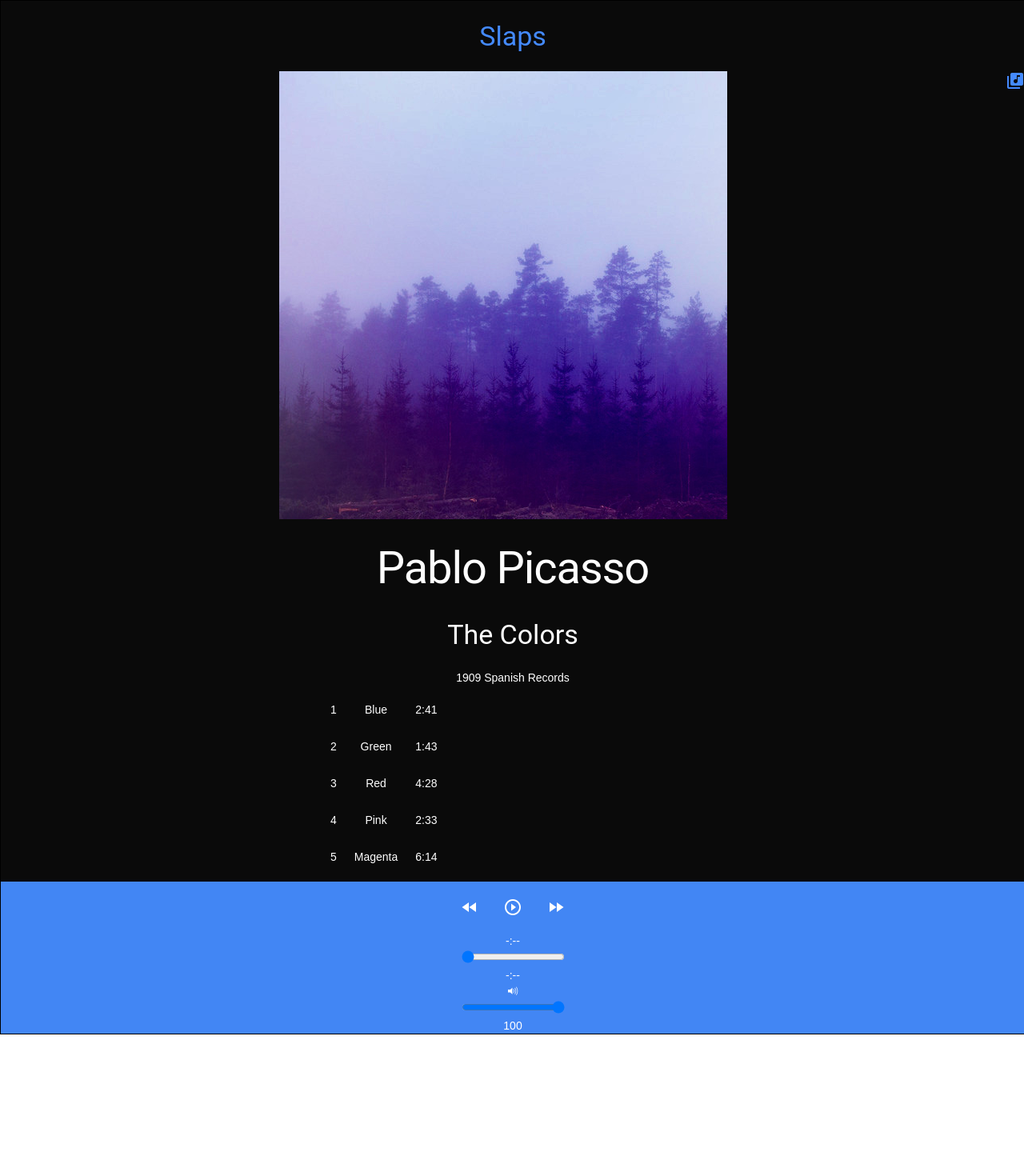
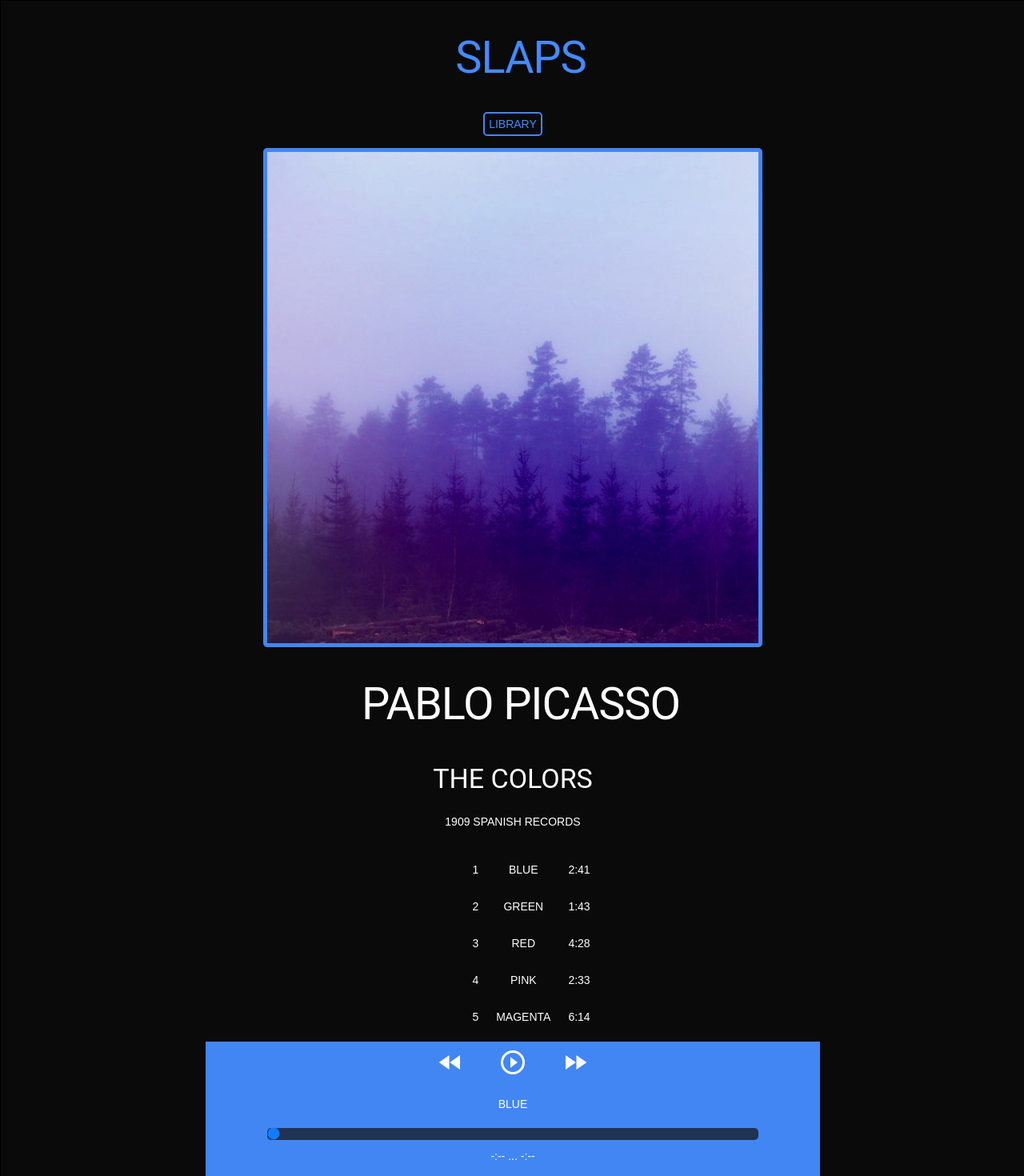
Before and after one commit to kaibrabo/slaps, a React (Create React App) app: page /album/the-colors in a window 1280 px wide. Shown: the top 1470 px of the page at 80% size. Before the commit the page ends 1293 px from the top, so only its background shows below. Built offline with nearby package versions, Linux system fonts and the light colour scheme.

Commit message:
UPDATE seekbar, css on all pages

```diff
--- a/src/App.css
+++ b/src/App.css
@@ -1,21 +1,36 @@
 .App {
     text-align: center;
     width: 100%;
+    margin: 0 auto;
     border: 1px solid black;
     color: white;
     background-color: rgb(10,10,10);
+    text-transform: uppercase;
 }
 
-div.container {
-    width: 960px;
+/*
+    Landing
+ */
+
+h1 {
+    width: 100%;
+    padding: 10px;
+}
+
+div.container,
+.library,
+.album {
+    max-width: 768px;
+    margin: 0 auto;
 }
 
 a {
     text-decoration: none;
 }
 
-section.landing-photo {
-
+.landing-photo img {
+    width: 100%;
+    max-width: 768px;
 }
 
 .home-button a {
@@ -24,19 +39,65 @@ section.landing-photo {
     float: left;
 }
 
-.library-button a {
-    float: right;
+.library-button {
+    margin: 20px auto;
 }
 
-table#song-list {
-    margin-left: 345px;
-    margin-right: auto;
+.library-button a {
+    border: 2px solid rgb(66, 134, 244);
+    border-radius: 5px;
+    padding: 5px;
+    float: center;
+}
+
+.selling-points {
+    padding: 0 20px;
+    margin: 0 auto;
+    display: flex;
+    flex-direction: row;
+    justify-content: space-around;
+    max-width: 768px;
+}
+
+.point {
+    padding: 0 10px;
+}
+
+/*
+    Library
+*/
+
+.album-item img,
+.album-cover-art {
+    border: 5px solid rgb(66, 134, 244);
+    border-radius: 5px;
+    width: 80%;
+}
+
+.album-details {
+    width: 100%;
+    margin: 20px auto;
+}
+
+/*
+    Album
+*/
+.artist {
+    width: 100%;
+}
+
+.song-list {
+    margin: 0 auto;
+    left: 60px;
     border-collapse: separate;
     border-spacing: 20px 15px;
 }
 
+.song:hover {
+    cursor: pointer;
+}
+
 tr.song:hover td.play-pause-number {
-    cursor: pointer;
     opacity: 100;
     transition: opacity 0.5s ease-out;
 }
@@ -53,6 +114,61 @@ div.player-bar-container {
     background-color: rgb(66, 134, 244);
 }
 
-section#buttons i {
-    margin: 20px 15px;
+.buttons i {
+    min-width: 48px;
+    min-height: 48px;
+    transform: scale(1.5);
+    margin: 20px 15px 0px 15px;
 }
+
+/* .seek-bar-control {
+    width: 100%;
+    display: flex;
+    flex-direction: row;
+    justify-content: space-around;
+} */
+
+.time-control .seek-bar {
+    margin: 20px auto 10px auto;
+    cursor: pointer;
+    width: 80%;
+    color: black;
+    -webkit-appearance: none;
+    height: 15px;
+    border-radius: 5px;
+    background: #111;
+    outline: none;
+    opacity: 0.7;
+    -webkit-transition: .2s;
+    transition: transform 0.2s ease-in-out;
+}
+
+.time-control .seek-bar:hover {
+    opacity: 1;
+}
+
+.volume-control {
+    margin: 20px auto;
+}
+
+.volume-control .seek-bar {
+    margin: 0 auto;
+    cursor: pointer;
+    -webkit-appearance: none;
+    width: 20%;
+    height: 15px;
+    border-radius: 5px;
+    background: #111;
+    outline: none;
+    opacity: 0.7;
+    -webkit-transition: .2s;
+    transition: opacity .2s;
+    transform: scale(0.8);
+    transition: transform 0.2s ease-in-out;
+}
+
+.volume-control .seek-bar:hover {
+    transition: transform 0.2s ease-in-out;
+    transform: scale(1.1);
+    opacity: 1;
+}
--- a/src/App.js
+++ b/src/App.js
@@ -13,15 +13,15 @@ class App extends Component {
                     <nav>
 						<Link to='/'>
 							<div className='home-button'>
-								<h3>
+								<h1>
 									Slaps
-								</h3>
+								</h1>
 							</div>
 						</Link>
 
 						<div className='library-button'>
 							<Link to='/library'>
-								<i className="material-icons">library_music</i>
+								Library
 							</Link>
 						</div>
                     </nav>
--- a/src/components/Album.js
+++ b/src/components/Album.js
@@ -132,8 +132,8 @@ class Album extends Component {
 
         return (
             <section className="album">
-                <section id='album-info'>
-                    <img id='album-cover-art'
+                <section className='album-info'>
+                    <img className='album-cover-art'
                         alt='album-cover'
                         src={ this.state.album.albumCover }/>
 
@@ -141,20 +141,20 @@ class Album extends Component {
                         <h1 className='artist'>
                             { this.state.album.artist }
                         </h1>
-                        <h3 id='album-title'>
+                        <h3 className='album-title'>
                             { this.state.album.title }
                         </h3>
-                        <div id='release-info'>
+                        <div className='release-info'>
                             { this.state.album.releaseInfo }
                         </div>
                     </div>
                 </section>
 
-                <table id='song-list'>
+                <table className='song-list'>
                     <colgroup>
-                        <col id='song-number-column'/>
-                        <col id='song-title-column'/>
-                        <col id='song-duration-column'/>
+                        <col className='song-number-column'/>
+                        <col className='song-title-column'/>
+                        <col className='song-duration-column'/>
                     </colgroup>
 
                     <tbody>
@@ -172,12 +172,10 @@ class Album extends Component {
 
                                         {/* play pause button */}
                                         {this.props.isPlaying ?
-                                            <i class="material-icons"
-                                                id="play-pause"
+                                            <i className="material-icons play-pause"
                                                 onClick={this.props.handleSongClick}>
                                             pause_circle_outline</i> :
-                                            <i class="material-icons"
-                                                id="play-pause"
+                                            <i className="material-icons play-pause"
                                                 onClick={this.props.handleSongClick}>
                                             play_circle_outline</i>
                                         }
--- a/src/components/Landing.js
+++ b/src/components/Landing.js
@@ -29,7 +29,7 @@ const Landing = () => (
                 </p>
             </div>
             <div className='point'>
-                <h2 className='point-title'>Unlimited, Streaming, Ad-free</h2>
+                <h2 className='point-title'>Unlimited + Ad-free</h2>
                 <p className='point-description'>
                     No Arbitrary Limits, No Distractions
                 </p>
--- a/src/components/Library.js
+++ b/src/components/Library.js
@@ -14,11 +14,15 @@ class Library extends Component {
             <section className="library">
                 {
                     this.state.albums.map( (album, index) =>
-                        <Link to={`/album/${album.slug}`} key={index}>
+                        <Link to={`/album/${album.slug}`}
+                              key={index}
+                              className="album-item">
                             <img src={album.albumCover} alt={album.title} />
+                            <div className="album-details">
                                 <div>{album.title}</div>
                                 <div>{album.artist}</div>
                                 <div>{album.songs.length} songs</div>
+                            </div>
                         </Link>
                     )
                 }
--- a/src/components/PlayerBar.js
+++ b/src/components/PlayerBar.js
@@ -6,35 +6,33 @@ class PlayerBar extends Component {
         return (
             <div className='player-bar-container'>
                 <section className='player-bar'>
-                    <section id="buttons">
+                    <section className="buttons">
 
-                        <i class="material-icons"
-                            id="previous"
+                        <i className="material-icons previous"
                             onClick={this.props.handlePrevClick}>
                         fast_rewind</i>
 
 
                         {this.props.isPlaying ?
-                            <i class="material-icons"
-                                id="play-pause"
+                            <i className="material-icons play-pause"
                                 onClick={this.props.handleSongClick}>
                             pause_circle_outline</i> :
-                            <i class="material-icons"
-                                id="play-pause"
+                            <i className="material-icons play-pause"
                                 onClick={this.props.handleSongClick}>
                             play_circle_outline</i>
                         }
 
-                        <i class="material-icons"
-                            id="next"
+                        <i className="material-icons next"
                             onClick={this.props.handleNextClick}>
                         fast_forward</i>
                     </section>
 
-                    <section id="time-control">
-
-                        <div className="current-time">
-                            {this.props.formatTime(this.props.currentTime)}
+                    <section className="seek-bar-control">
+                        <section className="time-control">
+                            <div className="playerbar-album-details">
+                                <div>
+                                    {this.props.currentSong.title}
+                                </div>
                             </div>
                             <input
                                 type='range'
@@ -45,12 +43,13 @@ class PlayerBar extends Component {
                                 step='0.01'
                                 onChange={this.props.handleTimeChange}
                             />
-                    <div className="total-time">
-                        { this.props.formatTime(this.props.duration) }
+                            <div className="current-time">
+                                {this.props.formatTime(this.props.currentTime)} ... { this.props.formatTime(this.props.duration) }
                             </div>
+
                         </section>
 
-                    <section id="volume-control">
+                        <section className="volume-control">
                             <div className="icon ion-volume-high"></div>
                             <input
                                 type='range'
@@ -66,6 +65,8 @@ class PlayerBar extends Component {
                             </div>
                         </section>
                     </section>
+
+                </section>
             </div>
         );
     }
```
Lines whose indentation alone changed are shown as unchanged.
